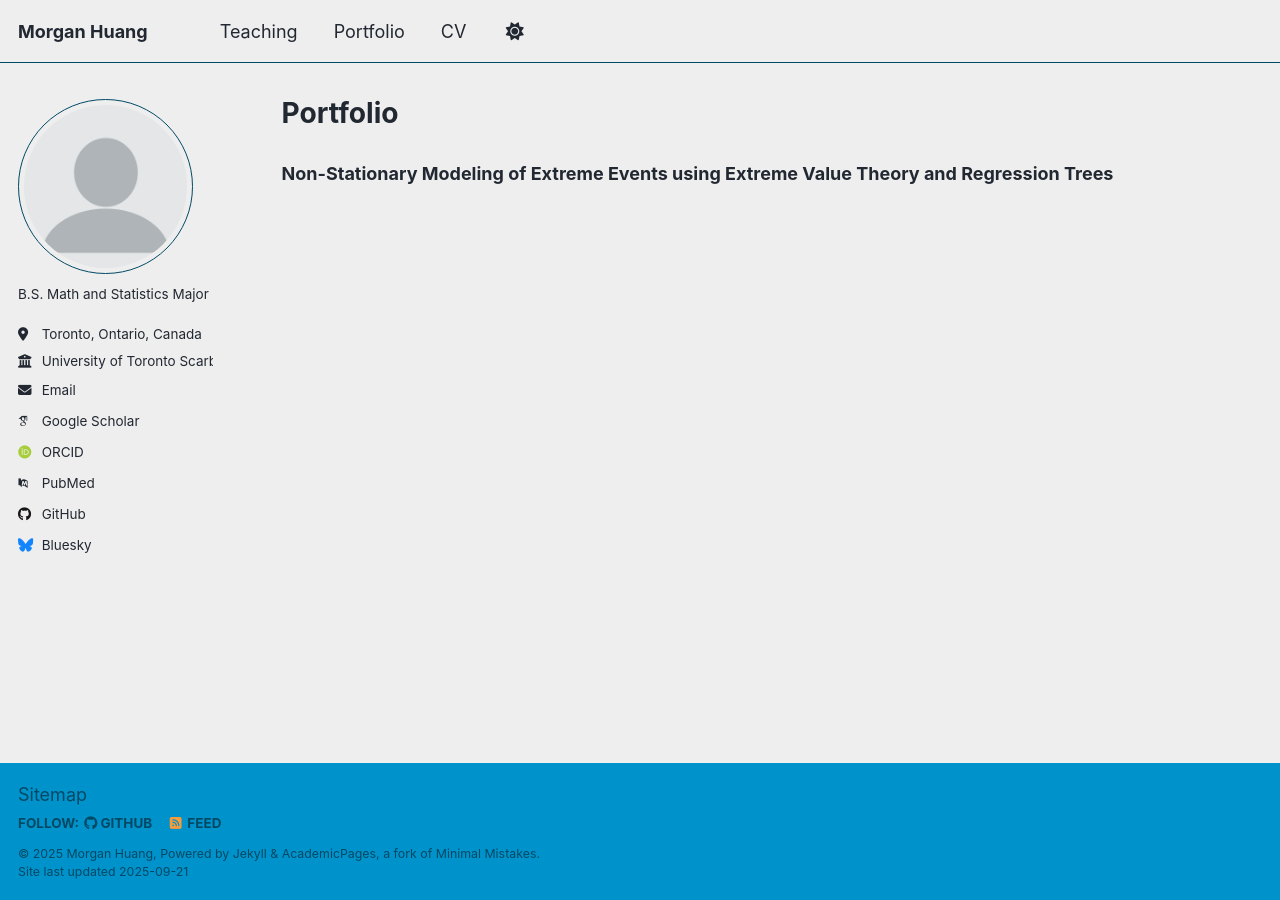
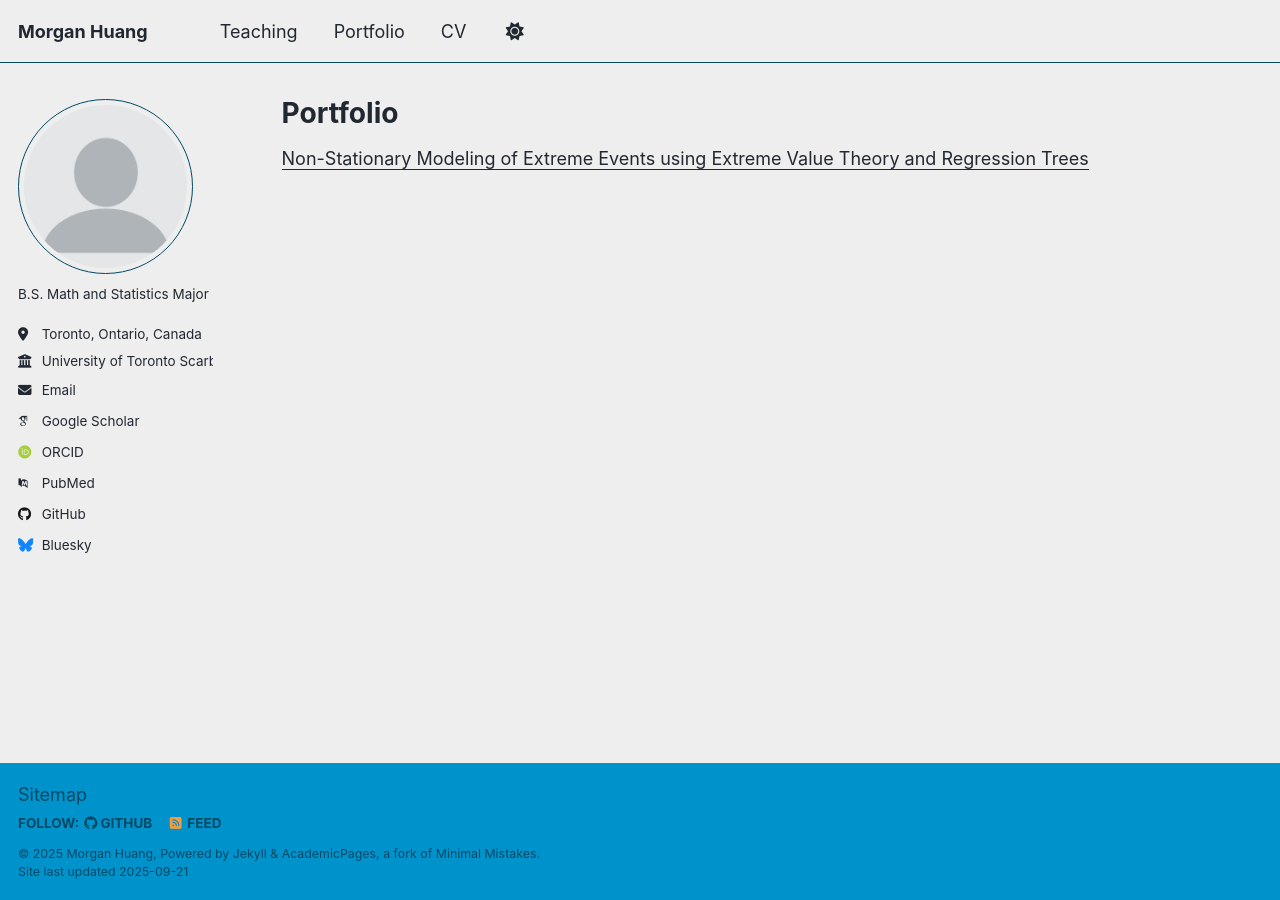
Before and after one commit to Morganh201/Morganh201.github.io, a Jekyll site: the page built from _pages/portfolio.md, in a window 1280 px wide. Built offline with Jekyll 4.4.1, drawn with Linux system fonts in a browser that asks for light colours; some web fonts are replaced; a script that is not in the unit is left out.

```diff
--- a/_pages/portfolio.md
+++ b/_pages/portfolio.md
@@ -5,4 +5,4 @@ permalink: /portfolio/
 author_profile: true
 ---
 
-### Non-Stationary Modeling of Extreme Events using Extreme Value Theory and Regression Trees
+<u>Non-Stationary Modeling of Extreme Events using Extreme Value Theory and Regression Trees<u>
```
